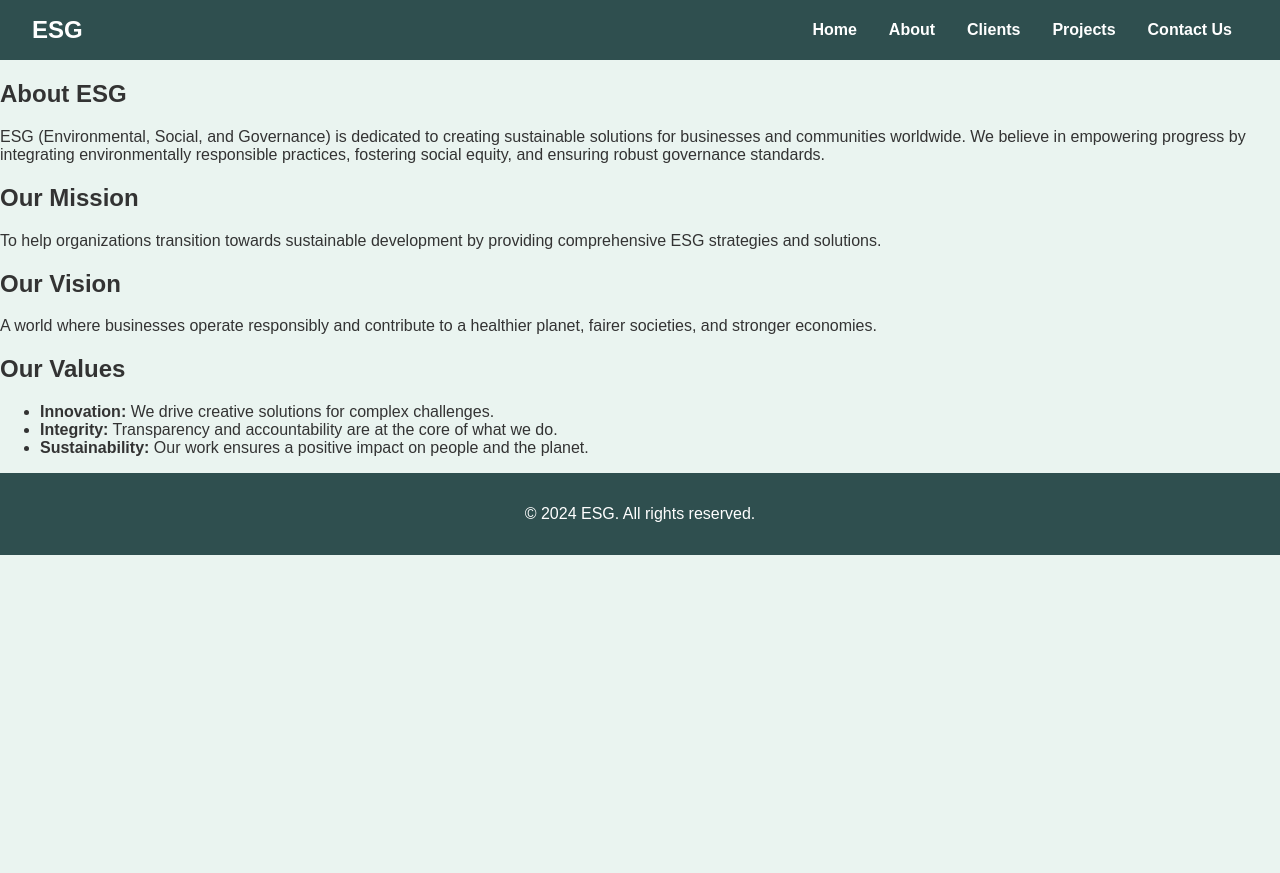
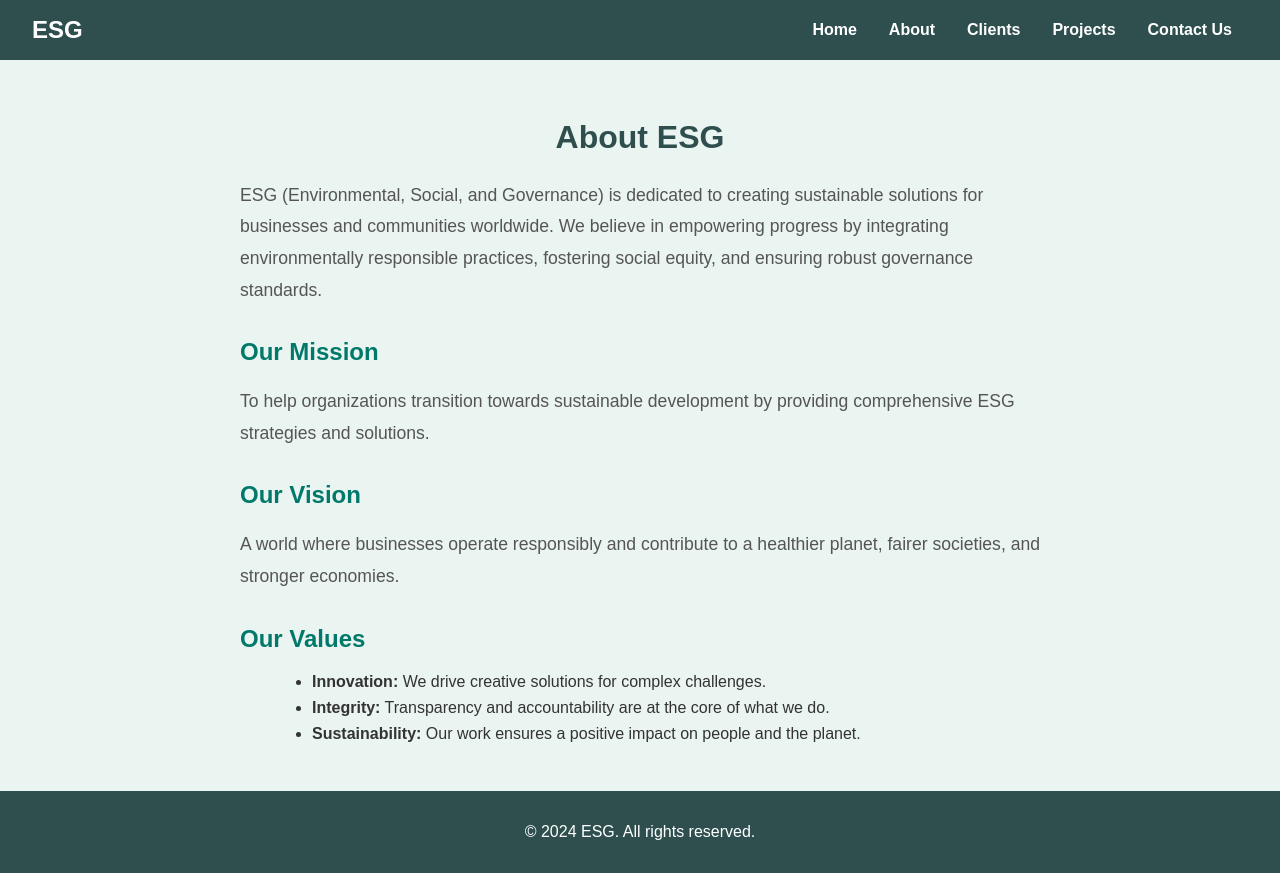
Before and after one commit to jhalakjauhari/jhalakjauhari.github.io, a plain HTML site: page about.html in a window 1280 px wide. Before the commit the page ends 800 px from the top, so only its background shows below. Drawn offline with Linux system fonts and the light colour scheme.

Commit message:
Update styles.css with About changes

```diff
--- a/styles.css
+++ b/styles.css
@@ -159,3 +159,39 @@ header nav ul li a.active {
 .contact-form button:hover {
   background-color: #004d40;
 }
+
+/* About Page Section */
+.about-section {
+  padding: 2rem;
+  max-width: 800px;
+  margin: 0 auto;
+}
+
+.about-section h1 {
+  font-size: 2rem;
+  text-align: center;
+  color: #2f4f4f;
+  margin-bottom: 1.5rem;
+}
+
+.about-section h2 {
+  margin-top: 2rem;
+  color: #00796b;
+}
+
+.about-section p {
+  font-size: 1.1rem;
+  color: #555;
+  line-height: 1.8;
+}
+
+.about-section ul {
+  list-style-type: disc;
+  margin-left: 2rem;
+}
+
+.about-section ul li {
+  font-size: 1rem;
+  color: #333;
+  margin-bottom: 0.5rem;
+}
```
